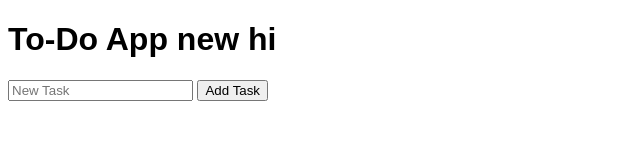
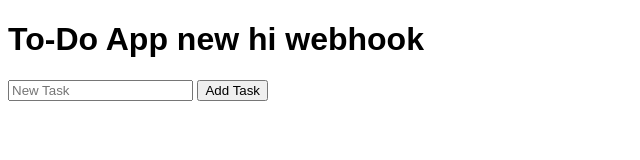
Before and after one commit to akhilsaisriram/gitdemo, a website: page public/index.html in a window 1280 px wide. Shown: the whole page, without its empty margins (0-640 px from the left). Drawn offline with Linux system fonts and the light colour scheme; no server answers.

Commit message:
Update index.html

```diff
--- a/public/index.html
+++ b/public/index.html
@@ -13,7 +13,7 @@
     </style>
 </head>
 <body>
-    <h1>To-Do App new hi </h1>
+    <h1>To-Do App new hi webhook </h1>
     <input id="taskInput" type="text" placeholder="New Task" />
     <button onclick="addTask()">Add Task</button>
     <ul id="taskList" class="todo-list"></ul>
```
